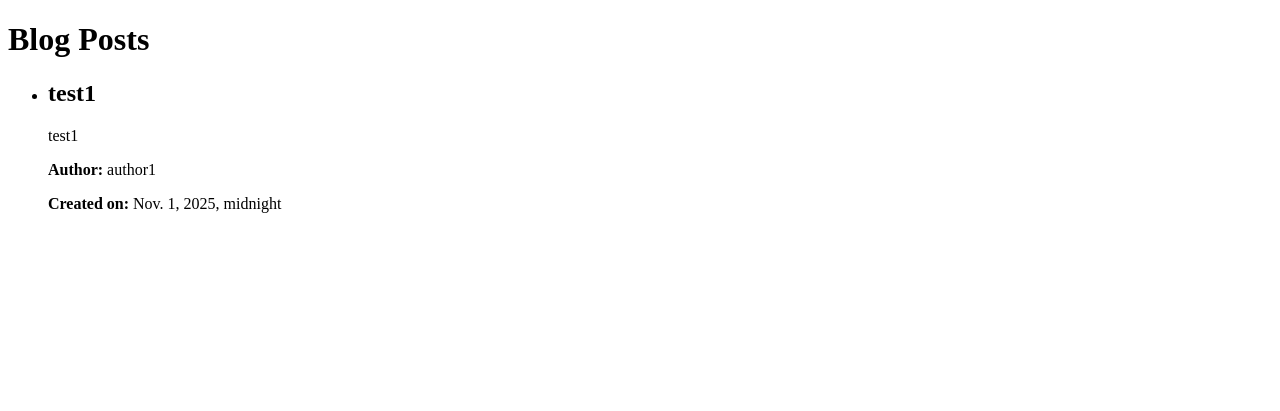
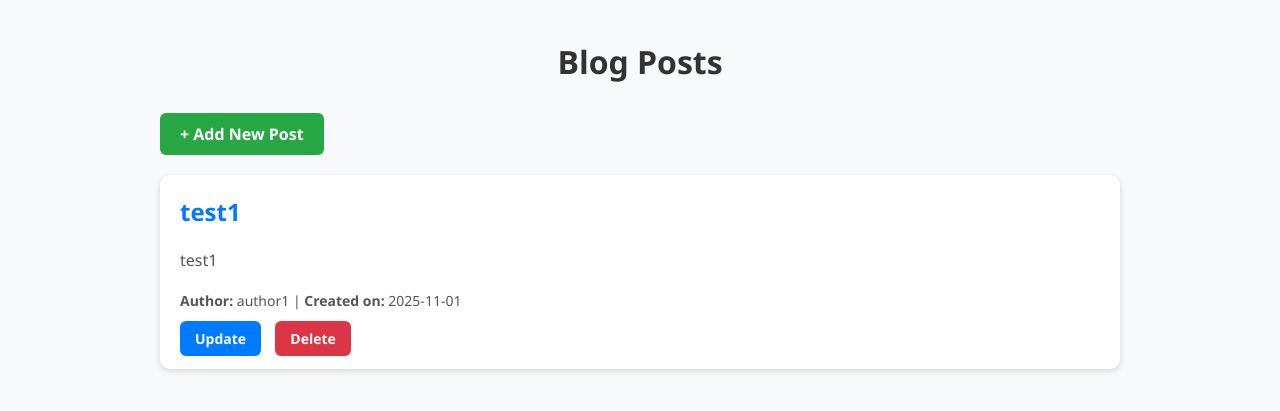
Before and after one commit to oumaymahamma/TPCrudeDjango, a Django app: page / in a window 1280 px wide. Shown: the top 411 px of the page. Run offline with Django 5.2, Linux system fonts and the light colour scheme; data comes from the database, SQL or seed files in the repository; both versions use the stored data as it was after the commit.

Commit message:
Initial commit du projet Django

```diff
--- a/blogapp/templates/posts/blogView.html
+++ b/blogapp/templates/posts/blogView.html
@@ -2,20 +2,117 @@
 <html lang="en">
 <head>
     <meta charset="UTF-8">
-    <title>Blog List</title>
+    <title>Blog Posts</title>
+    <style>
+        body {
+            font-family: 'Segoe UI', Arial, sans-serif;
+            margin: 40px;
+            background-color: #f8f9fa;
+        }
+
+        h1 {
+            text-align: center;
+            color: #333;
+            margin-bottom: 30px;
+        }
+
+        .container {
+            width: 80%;
+            margin: auto;
+        }
+
+        .add-btn {
+            display: inline-block;
+            margin-bottom: 20px;
+            background-color: #28a745;
+            color: white;
+            text-decoration: none;
+            padding: 10px 20px;
+            border-radius: 6px;
+            font-weight: bold;
+        }
+
+        .add-btn:hover {
+            background-color: #218838;
+        }
+
+        .post-card {
+            background-color: white;
+            border-radius: 10px;
+            padding: 20px;
+            margin-bottom: 20px;
+            box-shadow: 0 2px 6px rgba(0,0,0,0.15);
+        }
+
+        .post-card h2 {
+            margin-top: 0;
+            color: #007bff;
+        }
+
+        .post-card p {
+            line-height: 1.6;
+            color: #555;
+        }
+
+        .post-meta {
+            font-size: 14px;
+            color: #777;
+        }
+
+        .buttons {
+            margin-top: 15px;
+        }
+
+        .btn {
+            text-decoration: none;
+            color: white;
+            padding: 8px 15px;
+            border-radius: 6px;
+            font-size: 14px;
+            font-weight: bold;
+            margin-right: 10px;
+        }
+
+        .btn-update {
+            background-color: #007bff;
+        }
+
+        .btn-update:hover {
+            background-color: #0056b3;
+        }
+
+        .btn-delete {
+            background-color: #dc3545;
+        }
+
+        .btn-delete:hover {
+            background-color: #b02a37;
+        }
+    </style>
 </head>
 <body>
-    <h1>Blog Posts</h1>
-    <ul>
+    <div class="container">
+        <h1>Blog Posts</h1>
+
+        <a href="{% url 'blog_create' %}" class="add-btn">+ Add New Post</a>
+
         {% for post in posts %}
-            <li>
+            <div class="post-card">
                 <h2>{{ post.title }}</h2>
                 <p>{{ post.content }}</p>
-                <p><strong>Author:</strong> {{ post.author }}</p>
-                <p><strong>Created on:</strong> {{ post.created_on }}</p>
+                <p class="post-meta">
+                    <strong>Author:</strong> {{ post.author }} |
+                    <strong>Created on:</strong> {{ post.created_on|date:"Y-m-d" }}
+                </p>
 
-            </li>
+                <div class="buttons">
+                    <a href="{% url 'blog_update' post.pk %}" class="btn btn-update">Update</a>
+                    <a href="{% url 'blog_delete' post.pk %}" class="btn btn-delete">Delete</a>
+                </div>
+            </div>
+        {% empty %}
+            <p>No blog posts available yet.</p>
         {% endfor %}
-    </ul>
+    </div>
 </body>
 </html>
--- a/blogapp/views.py
+++ b/blogapp/views.py
@@ -16,13 +16,13 @@ class BlogCreateWithFields(CreateView):
 
 class BlogUpdateView(UpdateView):
     model = BlogPost
-    form_class = BlogPostForm                      # <-- idem pour UpdateView
+    form_class = BlogPostForm
     pk_url_kwarg = 'pk'
     template_name = 'Posts/blogupdate.html'
-    success_url = reverse_lazy('posts:list')
+    success_url = reverse_lazy('blog_list')   # ✅ correction ici
 
 class BlogDeleteView(DeleteView):
     model = BlogPost
     pk_url_kwarg = 'pk'
     template_name = 'Posts/blogdelete.html'
-    success_url = reverse_lazy('posts:list')
+    success_url = reverse_lazy('blog_list')
```
Also changed, not shown: blogapp/templates/posts/blogcreate.html (+74 -1 lines), blogapp/templates/posts/blogdelete.html (+78 -0 lines), blogapp/templates/posts/blogupdate.html (+77 -0 lines), db.sqlite3.
